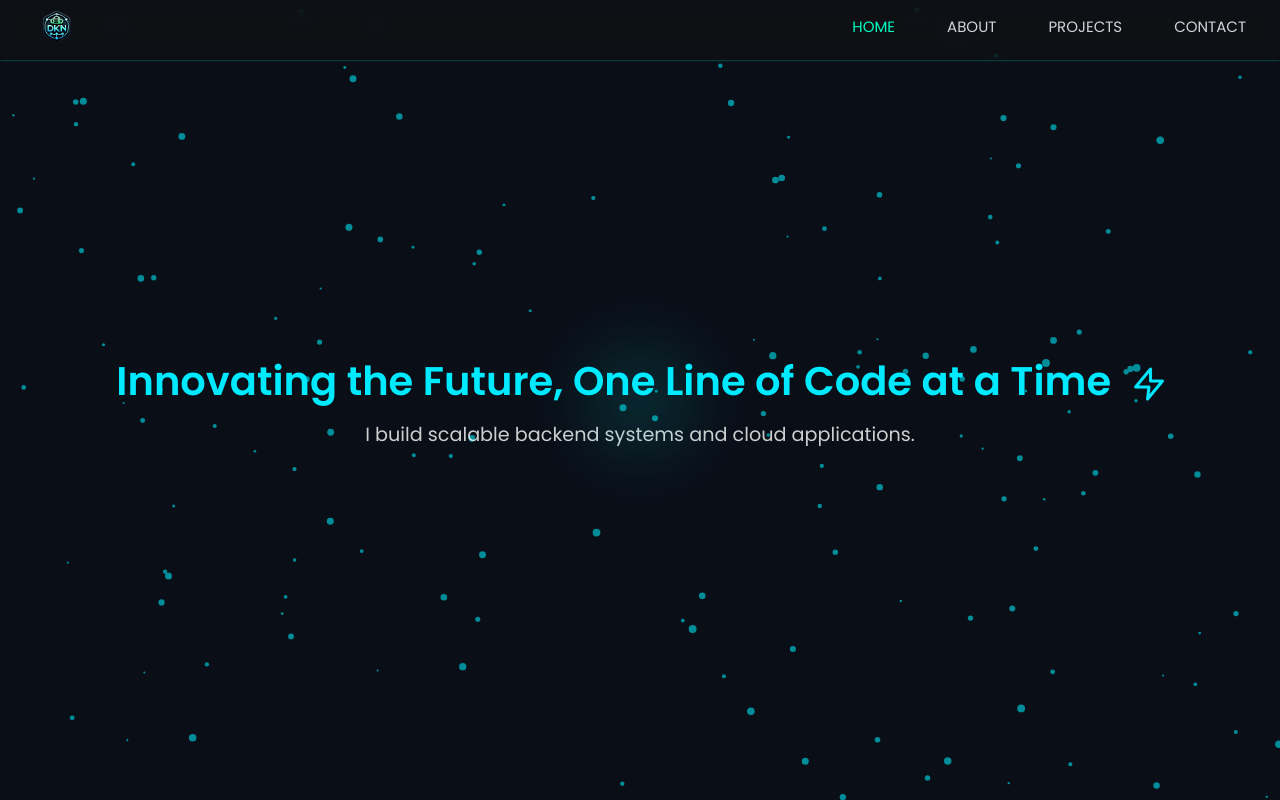
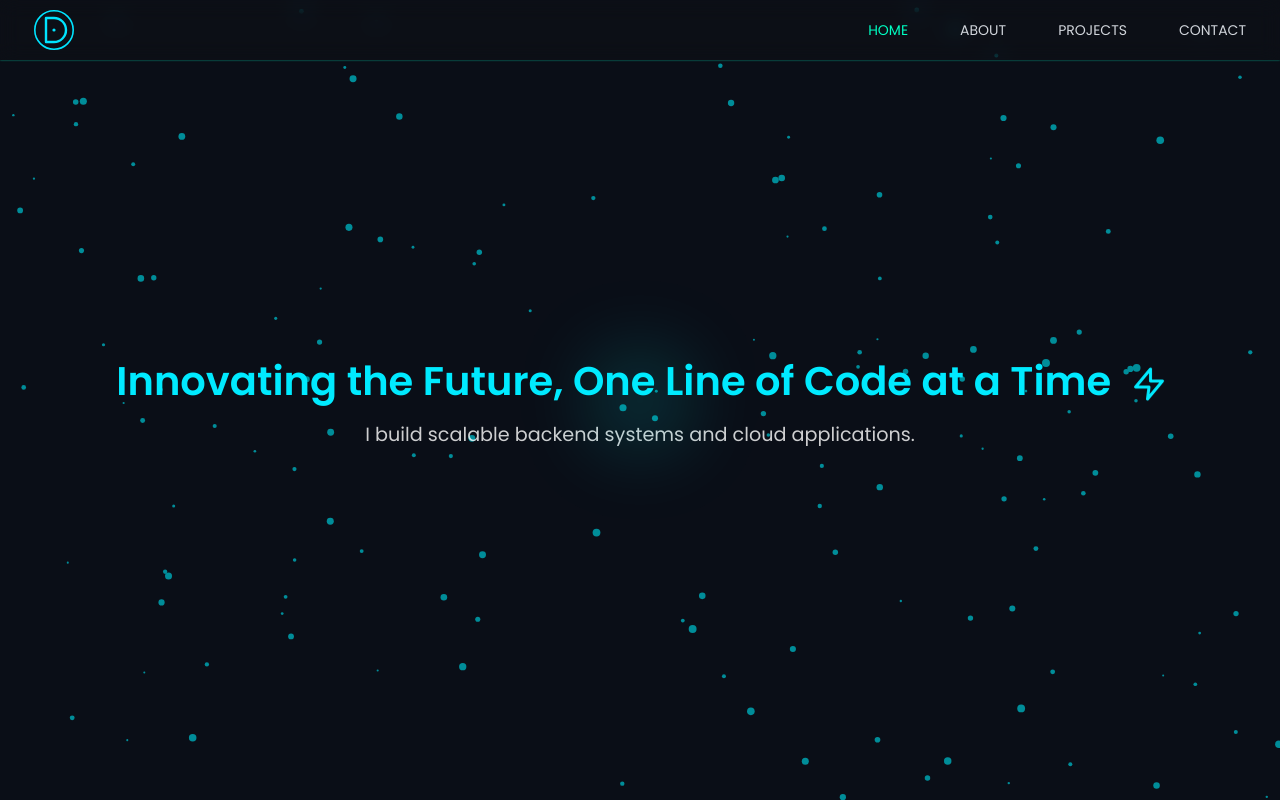
Before and after one commit to kandilidinesh/portfolio-web, a Next.js app: page / in a window 1280 px wide. Built offline with nearby package versions, Linux system fonts and the light colour scheme.

Commit message:
Updated Logo

```diff
--- a/components/Navbar.js
+++ b/components/Navbar.js
@@ -20,16 +20,20 @@ export default function Navbar() {
     }, []);
 
     return (
-        <nav className={scrolled ? "scrolled" : ""}>
-            <div className="container mx-auto flex justify-between items-center px-6">
+        <nav
+            className={`fixed top-0 left-0 w-full transition-all duration-300 ${
+                scrolled ? "bg-opacity-90 backdrop-blur-md" : "bg-transparent"
+            }`}
+            style={{ height: "60px" }}>
+            <div className="container mx-auto flex justify-between items-center px-6 h-full">
                 {/* Logo */}
                 <Link href="/" className="flex items-center">
                     <Image
-                        src="/icons/logo.png"
+                        src="/favico.svg"
                         alt="Dinesh K N Logo"
-                        width={45}
-                        height={25}
-                        className="nav-logo"
+                        width={40}
+                        height={40}
+                        className="nav-logo transition-transform duration-300 transform hover:scale-110"
                     />
                 </Link>
 
@@ -46,11 +50,11 @@ export default function Navbar() {
                                 <Link
                                     key={index}
                                     href={itemPath}
-                                    className={`group transition duration-300 ${
+                                    className={`group transition duration-300 text-sm ${
                                         isActive
                                             ? "text-[#00ffc3]"
                                             : "text-gray-300"
-                                    } hover:text-[#00ffc3]`}>
+                                    } hover:text-[#00ffc3] relative after:content-[''] after:absolute after:w-full after:h-[2px] after:bg-[#00ffc3] after:bottom-[-5px] after:left-0 after:scale-x-0 hover:after:scale-x-100 after:transition-transform after:duration-300`}>
                                     {item}
                                 </Link>
                             );
--- a/styles/navbar.css
+++ b/styles/navbar.css
@@ -77,7 +77,6 @@ nav:hover {
 
 /* Navbar Logo */
 .nav-logo {
-    width: 45px;
     transition: transform 0.3s ease-in-out;
 }
 
```
